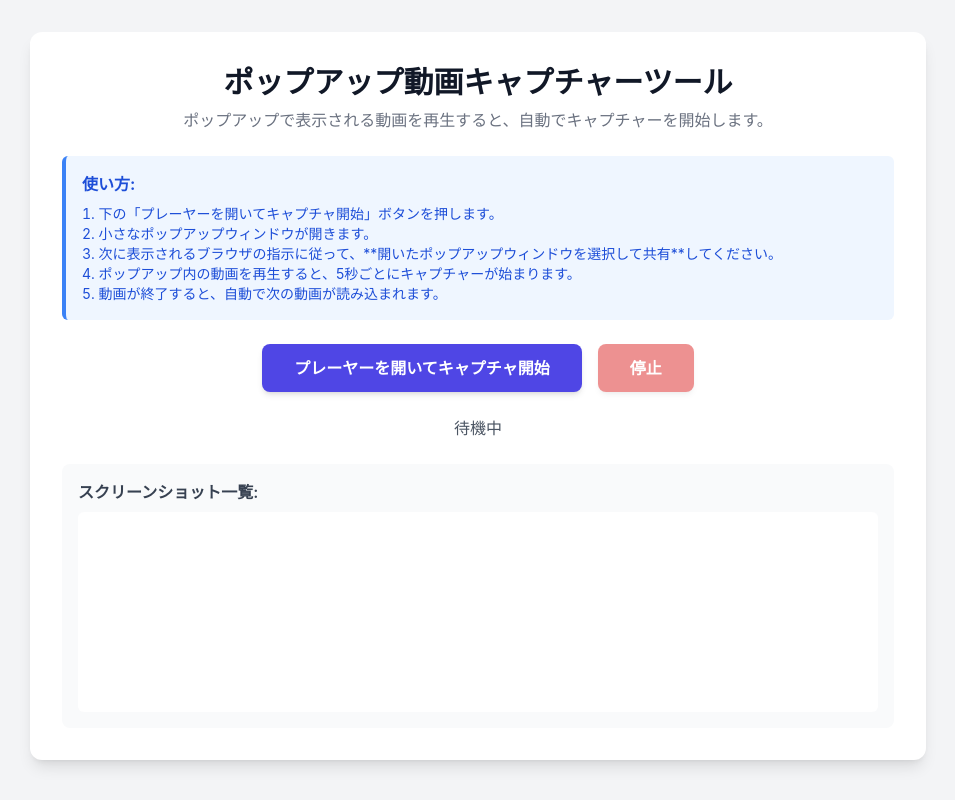
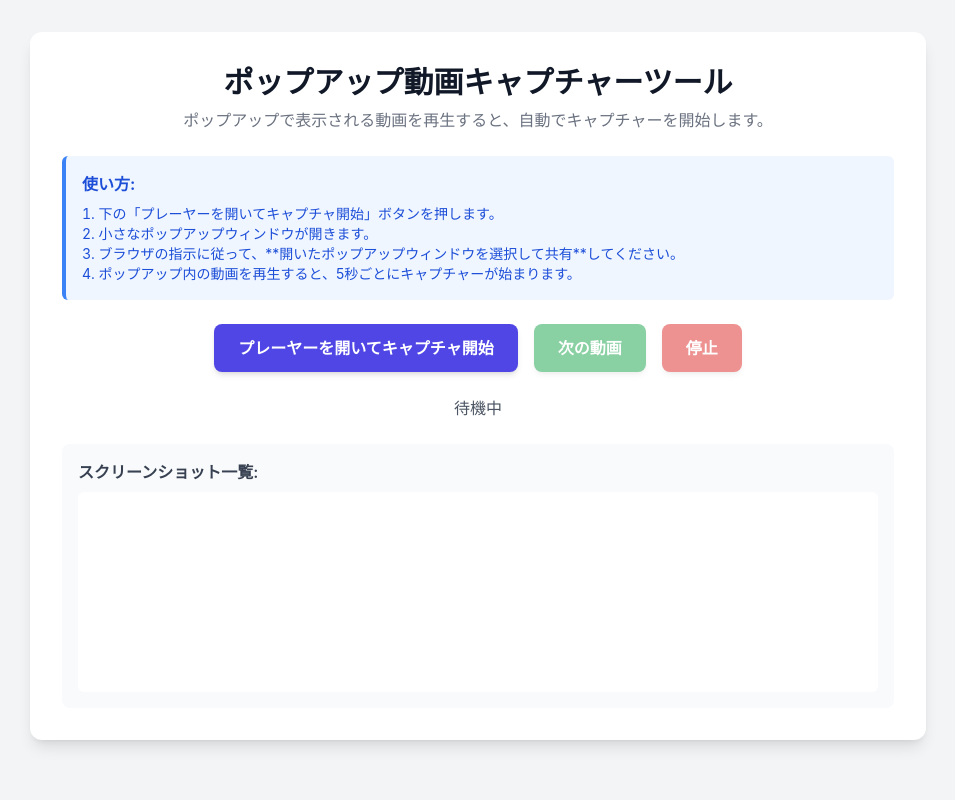
Before and after one commit to BigSky-1208/AIdouga, a Flask app: page / in a window 1280 px wide. Shown: the whole page, without its empty margins (162-1117 px from the left). Run offline with Flask 3, Linux system fonts and the light colour scheme; some libraries are stand-ins or nearby versions.

Commit message:
Update index.html

```diff
--- a/templates/index.html
+++ b/templates/index.html
@@ -26,17 +26,20 @@
                 <ol class="list-decimal list-inside mt-2 text-sm">
                     <li>下の「プレーヤーを開いてキャプチャ開始」ボタンを押します。</li>
                     <li>小さなポップアップウィンドウが開きます。</li>
-                    <li>次に表示されるブラウザの指示に従って、**開いたポップアップウィンドウを選択して共有**してください。</li>
+                    <li>ブラウザの指示に従って、**開いたポップアップウィンドウを選択して共有**してください。</li>
                     <li>ポップアップ内の動画を再生すると、5秒ごとにキャプチャーが始まります。</li>
-                    <li>動画が終了すると、自動で次の動画が読み込まれます。</li>
                 </ol>
             </div>
 
             <div class="flex justify-center space-x-4 mb-6">
-                <button id="startButton" class="px-8 py-3 bg-indigo-600 text-white font-semibold rounded-lg shadow-md hover:bg-indigo-700">
+                <button id="startButton" class="px-6 py-3 bg-indigo-600 text-white font-semibold rounded-lg shadow-md hover:bg-indigo-700">
                     プレーヤーを開いてキャプチャ開始
                 </button>
-                <button id="stopButton" class="px-8 py-3 bg-red-600 text-white font-semibold rounded-lg shadow-md hover:bg-red-700 btn-disabled" disabled>
+                <!-- ★変更点: 「次の動画」ボタンを追加 -->
+                <button id="nextButton" class="px-6 py-3 bg-green-600 text-white font-semibold rounded-lg shadow-md hover:bg-green-700 btn-disabled" disabled>
+                    次の動画
+                </button>
+                <button id="stopButton" class="px-6 py-3 bg-red-600 text-white font-semibold rounded-lg shadow-md hover:bg-red-700 btn-disabled" disabled>
                     停止
                 </button>
             </div>
@@ -54,23 +57,27 @@
     <canvas id="canvas" style="display:none;"></canvas>
 
     <script>
+        // DOM要素の取得
         const startButton = document.getElementById('startButton');
+        const nextButton = document.getElementById('nextButton');
         const stopButton = document.getElementById('stopButton');
         const statusDiv = document.getElementById('status');
         const resultsDiv = document.getElementById('results');
         const videoElement = document.getElementById('video');
         const canvasElement = document.getElementById('canvas');
 
+        // 状態管理用の変数
         let popupWin, player, captureInterval, mediaStream, videoIds = [], currentVideoIndex = 0;
 
+        // イベントリスナーの設定
         startButton.addEventListener('click', main);
+        nextButton.addEventListener('click', loadNextVideo);
         stopButton.addEventListener('click', stopCapture);
 
+        // YouTube APIの非同期読み込み
         function loadYouTubeApi() {
             return new Promise((resolve) => {
-                if (window.YT && window.YT.Player) {
-                    return resolve();
-                }
+                if (window.YT && window.YT.Player) return resolve();
                 window.onYouTubeIframeAPIReady = () => resolve();
                 const tag = document.createElement('script');
                 tag.src = "https://www.youtube.com/iframe_api";
@@ -79,23 +86,22 @@
             });
         }
 
+        // メイン処理
         async function main() {
             setControls(true, '動画リストを取得中...');
 
             try {
                 const response = await fetch('/get-videos');
                 const data = await response.json();
-                if (!response.ok) {
-                    // ★変更点：サーバーからの詳細なエラーメッセージがあればそれを表示
-                    throw new Error(data.error || '動画リストの取得に失敗しました。');
-                }
+                if (!response.ok) throw new Error(data.error || '動画リストの取得に失敗しました。');
+
                 videoIds = data;
                 if (videoIds.length === 0) throw new Error('埋め込み可能な動画が見つかりませんでした。');
 
                 currentVideoIndex = 0;
                 popupWin = window.open('', 'youtubePlayer', 'width=480,height=320,resizable=yes');
                 if (!popupWin) throw new Error('ポップアップがブロックされました。');
-                popupWin.document.body.innerHTML = '<div id="player-container" style="width:100%; height:100%;"></div>';
+                popupWin.document.body.innerHTML = '<div id="player-container" style="position:absolute; top:0; left:0; width:100%; height:100%;"></div>';
 
                 mediaStream = await navigator.mediaDevices.getDisplayMedia({ video: true, audio: false });
                 videoElement.srcObject = mediaStream;
@@ -109,12 +115,12 @@
 
             } catch (err) {
                 console.error("エラー:", err);
-                // ★変更点：エラーメッセージをそのまま画面に表示
                 setControls(false, `エラー: ${err.message}`);
                 if (popupWin) popupWin.close();
             }
         }
 
+        // YouTubeプレーヤーを作成
         function createPlayer() {
             if (player) { player.destroy(); }
             player = new YT.Player(popupWin.document.getElementById('player-container'), {
@@ -123,25 +129,34 @@
                 videoId: videoIds[currentVideoIndex],
                 playerVars: { 'autoplay': 1, 'controls': 1 },
                 events: {
-                    'onReady': () => statusDiv.textContent = 'プレーヤーの準備完了。動画を再生するとキャプチャーが始まります。',
-                    'onStateChange': onPlayerStateChange
+                    'onReady': () => statusDiv.textContent = `プレーヤー準備完了。動画(${currentVideoIndex + 1}/${videoIds.length})を再生してください。`,
+                    'onStateChange': onPlayerStateChange,
+                    'onError': onPlayerError // ★変更点: エラーハンドラを追加
                 }
             });
         }
 
+        // プレーヤーの状態が変化したときの処理
         function onPlayerStateChange(event) {
-            if (event.data == YT.PlayerState.PLAYING) {
-                statusDiv.textContent = 'キャプチャー中...';
-                captureInterval = setInterval(takeScreenshot, 5000);
+            // ★変更点: 再生が開始されたらキャプチャーを開始し、それ以外（一時停止、終了など）で停止するロジックを改善
+            if (event.data === YT.PlayerState.PLAYING) {
+                startScreenshotInterval();
             } else {
-                clearInterval(captureInterval);
-                if (event.data == YT.PlayerState.ENDED) {
-                    statusDiv.textContent = '次の動画を読み込み中...';
+                stopScreenshotInterval();
+                if (event.data === YT.PlayerState.ENDED) {
+                    statusDiv.textContent = '再生終了。次の動画を読み込みます...';
                     loadNextVideo();
                 }
             }
         }
 
+        // ★追加: プレーヤーでエラーが起きたときの処理
+        function onPlayerError(event) {
+            statusDiv.textContent = `動画エラー(${event.data})。次の動画を試します。`;
+            loadNextVideo();
+        }
+
+        // 次の動画を読み込む
         function loadNextVideo() {
             currentVideoIndex++;
             if (currentVideoIndex >= videoIds.length) {
@@ -149,10 +164,25 @@
                 stopCapture();
                 return;
             }
+            statusDiv.textContent = `動画(${currentVideoIndex + 1}/${videoIds.length})を読み込み中...`;
             player.loadVideoById(videoIds[currentVideoIndex]);
         }
 
+        // スクリーンショット撮影のインターバルを開始
+        function startScreenshotInterval() {
+            stopScreenshotInterval(); // 念のため既存のインターバルはクリア
+            statusDiv.textContent = 'キャプチャー中...';
+            captureInterval = setInterval(takeScreenshot, 5000);
+        }
+
+        // スクリーンショット撮影のインターバルを停止
+        function stopScreenshotInterval() {
+            clearInterval(captureInterval);
+        }
+
+        // スクリーンショットを撮影して表示
         function takeScreenshot() {
+            if (!videoElement.srcObject) return;
             const context = canvasElement.getContext('2d');
             canvasElement.width = videoElement.videoWidth;
             canvasElement.height = videoElement.videoHeight;
@@ -165,24 +195,30 @@
             resultsDiv.scrollTop = resultsDiv.scrollHeight;
         }
 
+        // 全てのキャプチャー処理を停止
         function stopCapture() {
-            clearInterval(captureInterval);
+            stopScreenshotInterval();
             if (mediaStream) mediaStream.getTracks().forEach(track => track.stop());
-            if (popupWin) popupWin.close();
+            if (popupWin) {
+                popupWin.close();
+                popupWin = null;
+            }
             setControls(false, '停止しました。');
         }
 
+        // 操作ボタンの有効/無効を切り替える
         function setControls(isCapturing, statusText) {
             startButton.disabled = isCapturing;
+            nextButton.disabled = !isCapturing; // ★変更点: nextButtonの制御を追加
             stopButton.disabled = !isCapturing;
             statusDiv.textContent = statusText;
+
+            startButton.classList.toggle('btn-disabled', isCapturing);
+            nextButton.classList.toggle('btn-disabled', !isCapturing); // ★変更点
+            stopButton.classList.toggle('btn-disabled', !isCapturing); // ★変更点
+
             if (isCapturing) {
-                startButton.classList.add('btn-disabled');
-                stopButton.classList.remove('btn-disabled');
                 resultsDiv.innerHTML = '';
-            } else {
-                startButton.classList.remove('btn-disabled');
-                stopButton.classList.add('btn-disabled');
             }
         }
     </script>
```
